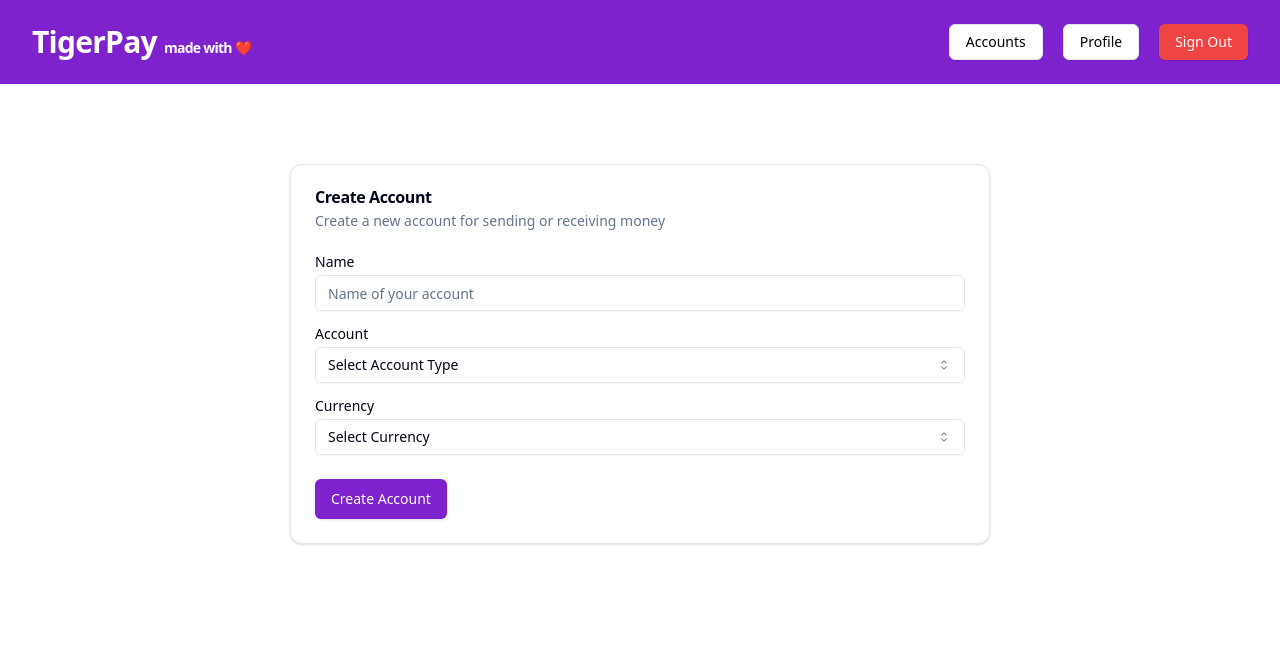
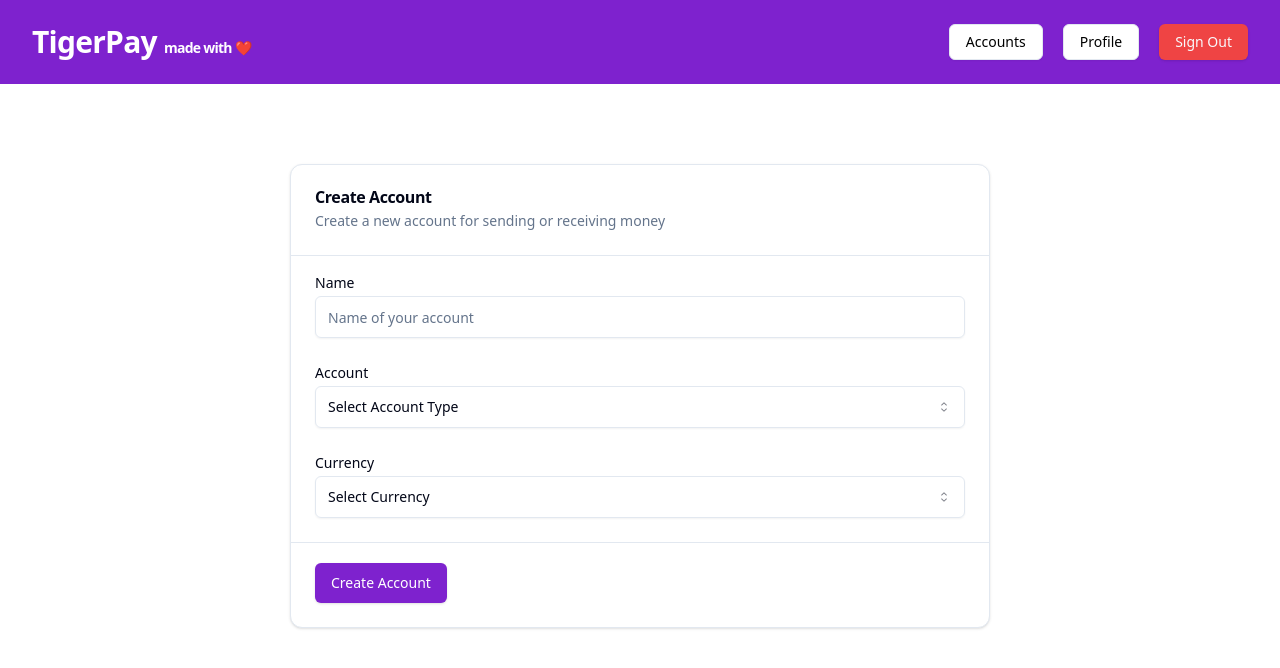
Before and after one commit to shubhamwagh2544/tigerpay-v1, a React (Vite) app in the folder client/: page /create-account in a window 1280 px wide. Shown: the top 668 px of the page. Built offline with nearby package versions, Linux system fonts and the light colour scheme; sample sign-in values are in the browser's storage.

Commit message:
accounts page ui updated

```diff
--- a/client/src/pages/CreateAccountPage.tsx
+++ b/client/src/pages/CreateAccountPage.tsx
@@ -3,6 +3,7 @@ import { Card, CardContent, CardDescription, CardFooter, CardHeader, CardTitle }
 import { Input } from "@/components/ui/input";
 import { Label } from "@/components/ui/label";
 import { Select, SelectContent, SelectItem, SelectTrigger, SelectValue } from "@/components/ui/select";
+import { Separator } from "@/components/ui/separator";
 import BACKEND_URL from "@/global";
 import axios from "axios";
 import { useState } from "react";
@@ -56,17 +57,18 @@ export default function CreateAccountPage() {
                     <CardTitle>Create Account</CardTitle>
                     <CardDescription>Create a new account for sending or receiving money</CardDescription>
                 </CardHeader>
+                <Separator />
                 <CardContent>
-                    <form>
-                        <div className="grid w-full items-center gap-4">
+                    <form className="mt-5">
+                        <div className="grid w-full items-center gap-4 space-y-3">
                             <div className="flex flex-col space-y-1.5">
                                 <Label htmlFor="name">Name</Label>
-                                <Input id="name" placeholder="Name of your account" onChange={onSelectName} />
+                                <Input id="name" placeholder="Name of your account" onChange={onSelectName} className="py-5" />
                             </div>
                             <div className="flex flex-col space-y-1.5">
                                 <Label htmlFor="account-type">Account</Label>
                                 <Select onValueChange={onSelectAccountType}>
-                                    <SelectTrigger id="account-type">
+                                    <SelectTrigger className="py-5" id="account-type">
                                         <SelectValue placeholder="Select Account Type" />
                                     </SelectTrigger>
                                     <SelectContent position="popper">
@@ -78,7 +80,7 @@ export default function CreateAccountPage() {
                             <div className="flex flex-col space-y-1.5">
                                 <Label htmlFor="currency">Currency</Label>
                                 <Select onValueChange={onSelectCurrency}>
-                                    <SelectTrigger id="currency">
+                                    <SelectTrigger className="py-5" id="currency">
                                         <SelectValue placeholder="Select Currency" />
                                     </SelectTrigger>
                                     <SelectContent position="popper">
@@ -90,9 +92,10 @@ export default function CreateAccountPage() {
                         </div>
                     </form>
                 </CardContent>
+                <Separator />
                 <CardFooter>
                     <Button
-                        className="bg-purple-700 text-white py-5 hover:bg-purple-800"
+                        className="bg-purple-700 text-white py-5 hover:bg-purple-800 mt-5"
                         onClick={handleCreateAccount}
                     >
                         Create Account
--- a/client/src/pages/ViewAccountsPage.tsx
+++ b/client/src/pages/ViewAccountsPage.tsx
@@ -9,7 +9,6 @@ import { toast } from "sonner";
 
 export default function ViewAccountsPage() {
     const [user, setUser] = useState<UserType>();
-    //const [accounts, setAccounts] = useState<AccountType[]>([]);
 
     useEffect(() => {
         async function fetchUser() {
@@ -28,27 +27,7 @@ export default function ViewAccountsPage() {
         fetchUser();
     }, [])
 
-    // useEffect(() => {
-    //     async function fetchUserAccounts() {
-    //         const token = localStorage.getItem('token');
-    //         if (!token) {
-    //             toast.error("Please sign in to view accounts 🚫")
-    //             return;
-    //         }
-    //         const response = await axios.get(`${BACKEND_URL}/api/account/${user?._id}`, {
-    //             headers: {
-    //                 Authorization: `Bearer ${token}`
-    //             }
-    //         })
-    //         setAccounts(response.data.accounts)
-    //     }
-    //     fetchUserAccounts();
-    // }, [])
-
     if (!user) {
-        setTimeout(() => {
-            toast.error("Please sign in to view accounts 🚫")
-        }, 2000)
         return (
             <div className="flex items-center justify-center mt-10">
                 <div className="flex items-center space-x-4">
@@ -61,9 +40,7 @@ export default function ViewAccountsPage() {
             </div>
         )
     }
-    // if (!accounts || accounts?.length === 0) {
-    //     return <span>Loading Accounts...or try creating one</span>
-    // }
+
     if (!user.accounts || user.accounts?.length === 0) {
         setTimeout(() => {
             toast.error("No accounts found! Create one 🚫")
```
